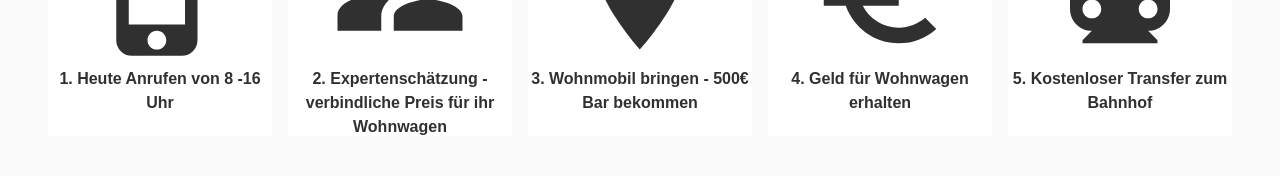
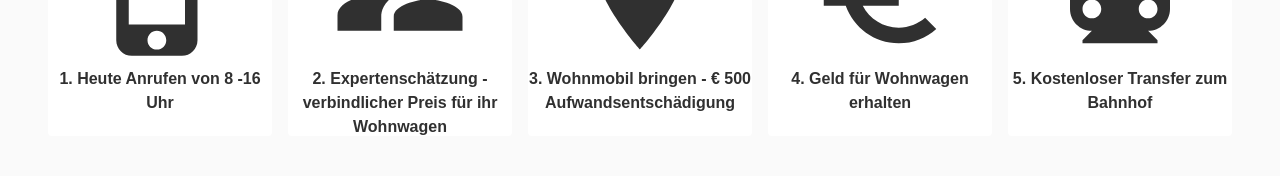
Before and after one commit to Sko007/wohnwagen, a React (Create React App) app: page / in a window 1280 px wide. Shown: the part 624-800 px from the top of the page. Built offline with nearby package versions, Linux system fonts and the light colour scheme.

Commit message:
small changes

```diff
--- a/src/Components/Paper.js
+++ b/src/Components/Paper.js
@@ -44,7 +44,7 @@ export default function SimplePaper() {
 
 				<Typography>
 					<strong>
-						2. Expertenschätzung - verbindliche Preis für ihr
+						2. Expertenschätzung - verbindlicher Preis für ihr
 						Wohnwagen
 					</strong>
 				</Typography>
@@ -55,7 +55,9 @@ export default function SimplePaper() {
 				></LocationOn>
 
 				<Typography>
-					<strong>3. Wohnmobil bringen - 500€ Bar bekommen</strong>
+					<strong>
+						3. Wohnmobil bringen - € 500 Aufwandsentschädigung
+					</strong>
 				</Typography>
 			</Paper>
 			<Paper elevation={0} style={{ color: '#303030' }}>
```
